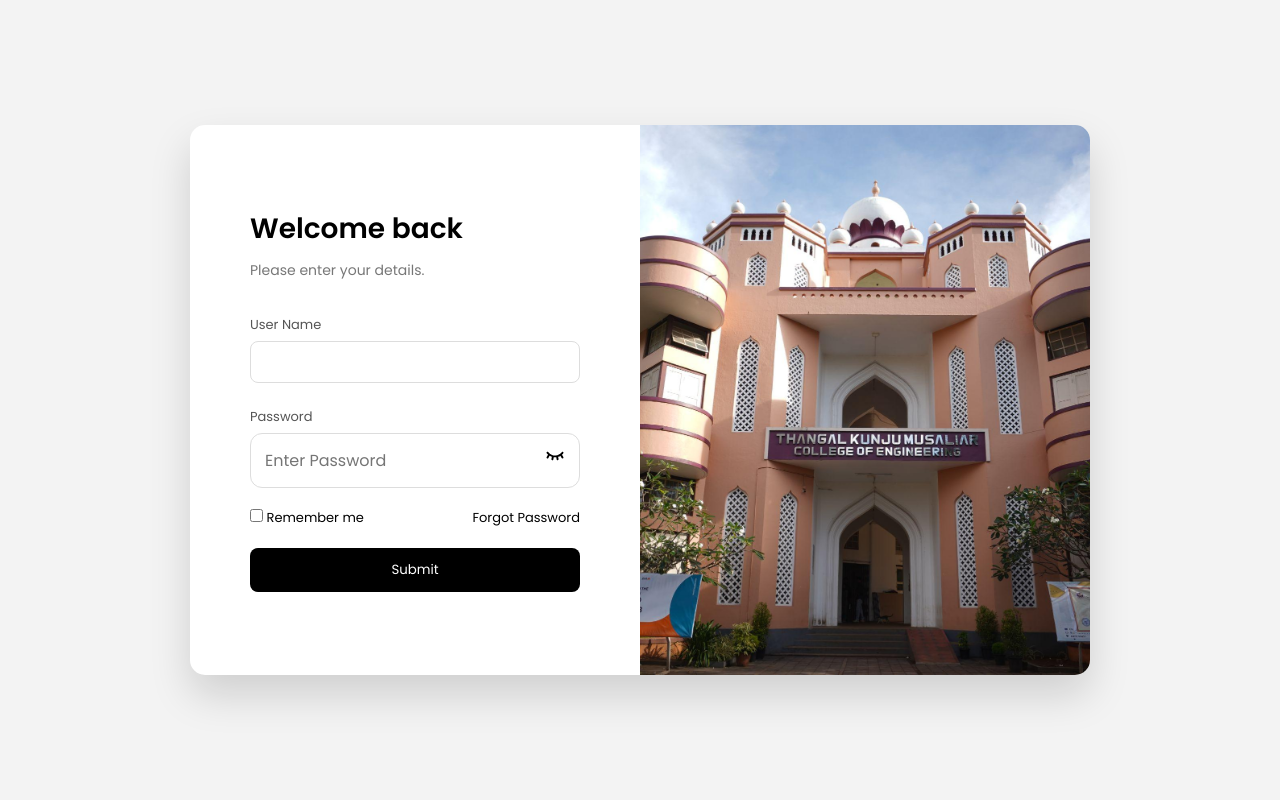
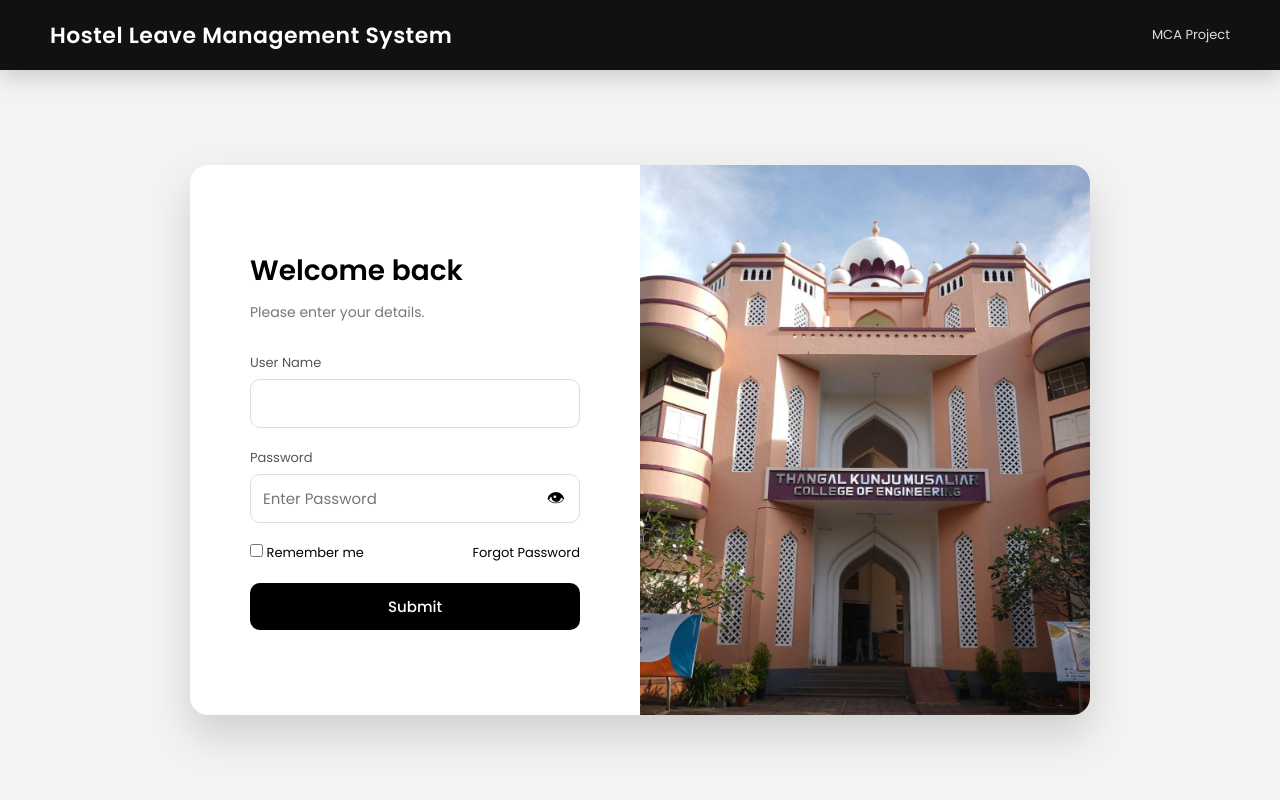
Before and after one commit to sanath2003git/hostel-leave-management-system, a PHP site: page /auth/login.php in a window 1280 px wide. Run offline with PHP 8.4, Linux system fonts and the light colour scheme.

Commit message:
Update login.php

```diff
--- a/auth/login.php
+++ b/auth/login.php
@@ -9,7 +9,6 @@ if ($_SERVER["REQUEST_METHOD"] == "POST") {
     $username = trim($_POST["username"]);
     $password = trim($_POST["password"]);
 
-    // Secure prepared statement with JOIN
     $stmt = $conn->prepare("
         SELECT users.*, roles.role_name
         FROM users
@@ -26,10 +25,8 @@ if ($_SERVER["REQUEST_METHOD"] == "POST") {
 
         $user = $result->fetch_assoc();
 
-        // 🔐 SECURE PASSWORD CHECK
         if (password_verify($password, $user["password"])) {
 
-            // Regenerate session ID (security best practice)
             session_regenerate_id(true);
 
             $_SESSION["user_id"] = $user["id"];
@@ -54,127 +51,117 @@ if ($_SERVER["REQUEST_METHOD"] == "POST") {
     $stmt->close();
 }
 ?>
+
 <!DOCTYPE html>
 <html>
 <head>
 <title>Login</title>
+
 <link href="https://fonts.googleapis.com/css2?family=Poppins:wght@300;400;500;600&display=swap" rel="stylesheet">
+
 <style>
 
-        * {
-            margin: 0;
-            padding: 0;
-            box-sizing: border-box;
-            font-family: 'Poppins', sans-serif;
+*{
+margin:0;
+padding:0;
+box-sizing:border-box;
+font-family:'Poppins',sans-serif;
 }
 
-        body {
-            background: #f3f3f3;
-            display: flex;
-            justify-content: center;
-            align-items: center;
-            height: 100vh;
+body{
+background:#f3f3f3;
+display:flex;
+justify-content:center;
+align-items:center;
+min-height:100vh;
+padding-top:80px;
 }
 
-        .login-wrapper {
-            width: 900px;
-            height: 550px;
-            display: flex;
-            background: #fff;
-            border-radius: 15px;
-            overflow: hidden;
-            box-shadow: 0 20px 40px rgba(0,0,0,0.15);
+/* NAVBAR */
+
+.navbar{
+position:fixed;
+top:0;
+left:0;
+width:100%;
+height:70px;
+background:#111;
+color:#fff;
+display:flex;
+justify-content:space-between;
+align-items:center;
+padding:0 50px;
+z-index:1000;
+box-shadow:0 8px 20px rgba(0,0,0,0.15);
 }
 
-        .login-left {
-            width: 50%;
-            padding: 60px;
-            display: flex;
-            flex-direction: column;
-            justify-content: center;
+.logo{
+font-size:22px;
+font-weight:600;
+letter-spacing:0.5px;
 }
 
-        .login-left h2 {
-            font-size: 28px;
-            margin-bottom: 10px;
+.tagline{
+font-size:13px;
+color:#ddd;
 }
 
-        .login-left p {
-            color: #777;
-            margin-bottom: 30px;
-            font-size: 14px;
+/* LOGIN BOX */
+
+.login-wrapper{
+width:900px;
+height:550px;
+display:flex;
+background:#fff;
+border-radius:18px;
+overflow:hidden;
+box-shadow:0 20px 40px rgba(0,0,0,0.15);
 }
 
-        .form-group {
-            margin-bottom: 20px;
+.login-left{
+width:50%;
+padding:60px;
+display:flex;
+flex-direction:column;
+justify-content:center;
 }
 
-        .form-group label {
-            font-size: 13px;
-            color: #555;
+.login-left h2{
+font-size:28px;
+margin-bottom:10px;
 }
 
-        .form-group input {
-            width: 100%;
-            padding: 10px;
-            border: 1px solid #ddd;
-            border-radius: 8px;
-            margin-top: 5px;
+.login-left p{
+color:#777;
+margin-bottom:30px;
+font-size:14px;
 }
 
-        .form-options {
-            display: flex;
-            justify-content: space-between;
-            font-size: 13px;
-            margin-bottom: 20px;
+.form-group{
+margin-bottom:20px;
 }
 
-        .form-options a {
-            text-decoration: none;
-            color: #000;
+.form-group label{
+font-size:13px;
+color:#555;
+display:block;
+margin-bottom:6px;
 }
 
-        .btn-login {
-            width: 100%;
-            padding: 12px;
-            background: #000;
-            color: #fff;
-            border: none;
-            border-radius: 8px;
-            cursor: pointer;
-            transition: 0.3s;
+.form-group input{
+width:100%;
+padding:12px;
+border:1px solid #ddd;
+border-radius:10px;
+outline:none;
+font-size:15px;
 }
 
-        .btn-login:hover {
-            background: #333;
+.form-group input:focus{
+border-color:#111;
 }
 
-        .error-msg {
-            color: red;
-            font-size: 13px;
-            margin-bottom: 15px;
-        }
-
-        .login-right {
-            width: 50%;
-            background: url('../assets/images/tkm.jpg') center/cover no-repeat;
-        }
-
-        @media(max-width: 900px) {
-            .login-wrapper {
-                flex-direction: column;
-                width: 90%;
-                height: auto;
-            }
-
-            .login-left,
-            .login-right {
-                width: 100%;
-                padding: 40px;
-            }
-        }
-
-        /* PASSWORD BOX */
+/* PASSWORD */
 
 .password-box{
 position:relative;
@@ -182,12 +169,7 @@ width:100%;
 }
 
 .password-box input{
-width:100%;
-padding:14px 45px 14px 14px;
-border:1px solid #ddd;
-border-radius:12px;
-outline:none;
-font-size:16px;
+padding-right:45px;
 }
 
 .eye-btn{
@@ -200,9 +182,100 @@ font-size:18px;
 user-select:none;
 }
 
+/* OPTIONS */
+
+.form-options{
+display:flex;
+justify-content:space-between;
+font-size:13px;
+margin-bottom:20px;
+}
+
+.form-options a{
+text-decoration:none;
+color:#000;
+}
+
+/* BUTTON */
+
+.btn-login{
+width:100%;
+padding:12px;
+background:#000;
+color:#fff;
+border:none;
+border-radius:10px;
+cursor:pointer;
+font-size:15px;
+font-weight:500;
+transition:0.3s;
+}
+
+.btn-login:hover{
+background:#333;
+}
+
+/* ERROR */
+
+.error-msg{
+color:red;
+font-size:13px;
+margin-bottom:15px;
+}
+
+/* IMAGE */
+
+.login-right{
+width:50%;
+background:url('../assets/images/tkm.jpg') center/cover no-repeat;
+}
+
+/* MOBILE */
+
+@media(max-width:900px){
+
+.login-wrapper{
+flex-direction:column;
+width:95%;
+height:auto;
+}
+
+.login-left,
+.login-right{
+width:100%;
+}
+
+.login-right{
+height:260px;
+}
+
+.navbar{
+padding:0 20px;
+}
+
+.logo{
+font-size:16px;
+}
+
+.tagline{
+display:none;
+}
+
+}
+
 </style>
 </head>
+
 <body>
+
+<!-- NAVBAR -->
+
+<div class="navbar">
+<div class="logo">Hostel Leave Management System</div>
+<div class="tagline">MCA Project</div>
+</div>
+
+<!-- LOGIN -->
 
 <div class="login-wrapper">
 
@@ -223,20 +296,14 @@ user-select:none;
 </div>
 
 <div class="form-group">
-                <!-- PASSWORD FIELD -->
-<div class="input-group">
 
 <label>Password</label>
 
 <div class="password-box">
-
 <input type="password" name="password" id="password" placeholder="Enter Password" required>
-
-<span class="eye-btn" id="eye" onclick="togglePassword()"><img src="eyebrow.svg" alt="icon" style="width:20px; height:20px;"></span>
-
+<span class="eye-btn" id="eye" onclick="togglePassword()">👁</span>
 </div>
 
-</div>
 </div>
 
 <div class="form-options">
@@ -253,6 +320,7 @@ user-select:none;
 <div class="login-right"></div>
 
 </div>
+
 <script>
 function togglePassword(){
 
@@ -261,10 +329,10 @@ let eye = document.getElementById("eye");
 
 if(password.type === "password"){
 password.type = "text";
-    eye.innerHTML = "👁" ;
+eye.innerHTML = "🙈";
 }else{
 password.type = "password";
-    eye.innerHTML = '<img src="eyebrow.svg" alt="icon" style="width:20px; height:20px;">';
+eye.innerHTML = "👁";
 }
 
 }
```
Lines whose indentation alone changed are shown as unchanged.
